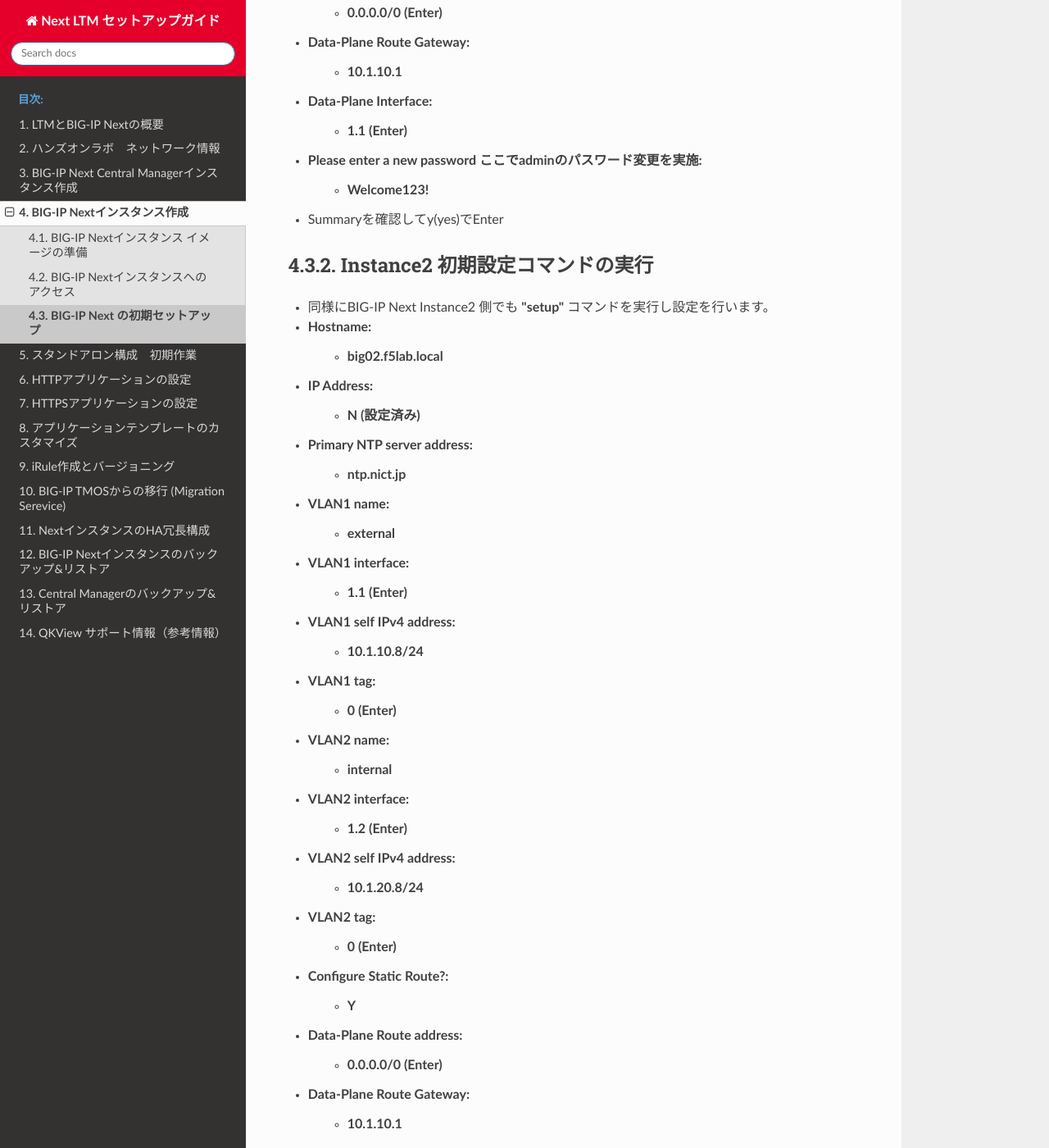
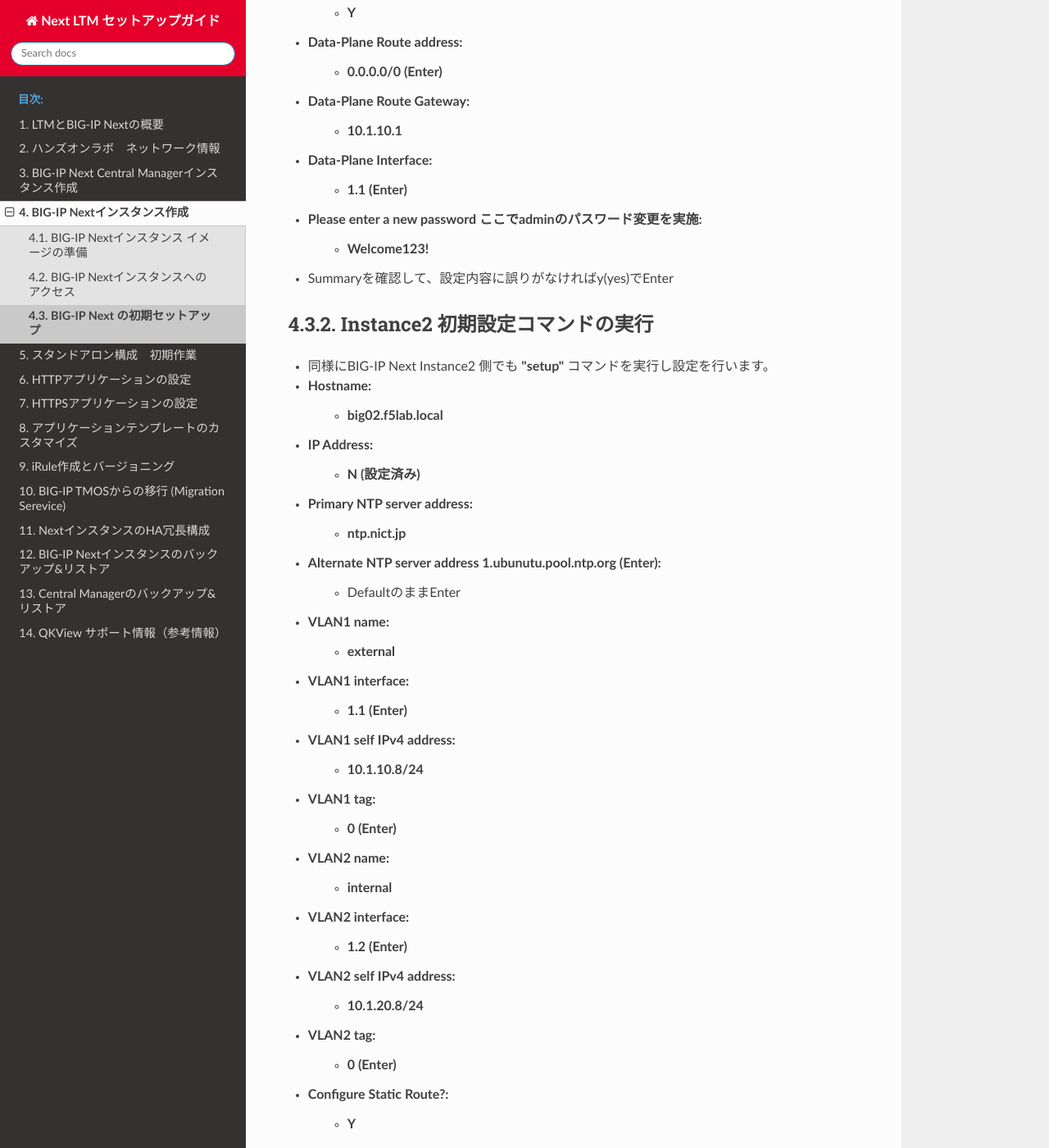
Before and after one commit to BeF5/f5j-easy-setup-next-ltm, a Sphinx documentation site: the page built from docs/content04/module03/module03.rst, in a window 1280 px wide and 1400 px high, scrolled down 1842 px. Shown: the whole window at 82% size. Built offline with Sphinx 7.4.7 and the Read the Docs theme 2.0.0, drawn with Linux system fonts in a browser that asks for light colours; some of the changed text lies outside the part shown.

Commit message:
Update module03.rst

```diff
--- a/docs/content04/module03/module03.rst
+++ b/docs/content04/module03/module03.rst
@@ -16,6 +16,8 @@ Instance1 初期設定コマンドの実行
    - **N (設定済み)**
 - Primary NTP server address:
    - **ntp.nict.jp**
+- Alternate NTP server address 1.ubunutu.pool.ntp.org (Enter):
+   - DefaultのままEnter
 - VLAN1 name:
    - **external**
 - VLAN1 interface:
@@ -42,7 +44,7 @@ Instance1 初期設定コマンドの実行
    - **1.1 (Enter)**
 - Please enter a new password ここでadminのパスワード変更を実施:
    - **Welcome123!**
-- Summaryを確認してy(yes)でEnter
+- Summaryを確認して、設定内容に誤りがなければy(yes)でEnter
 
 
 Instance2 初期設定コマンドの実行
@@ -57,6 +59,8 @@ Instance2 初期設定コマンドの実行
    - **N (設定済み)**
 - Primary NTP server address:
    - **ntp.nict.jp**
+- Alternate NTP server address 1.ubunutu.pool.ntp.org (Enter):
+   - DefaultのままEnter
 - VLAN1 name:
    - **external**
 - VLAN1 interface:
@@ -83,4 +87,4 @@ Instance2 初期設定コマンドの実行
    - **1.1 (Enter)**
 - Please enter a new password ここでadminのパスワード変更を実施:
    - **Welcome123!**
-- Summaryを確認してy(yes)でEnter
+- Summaryを確認して、設定内容に誤りがなければy(yes)でEnter
```
